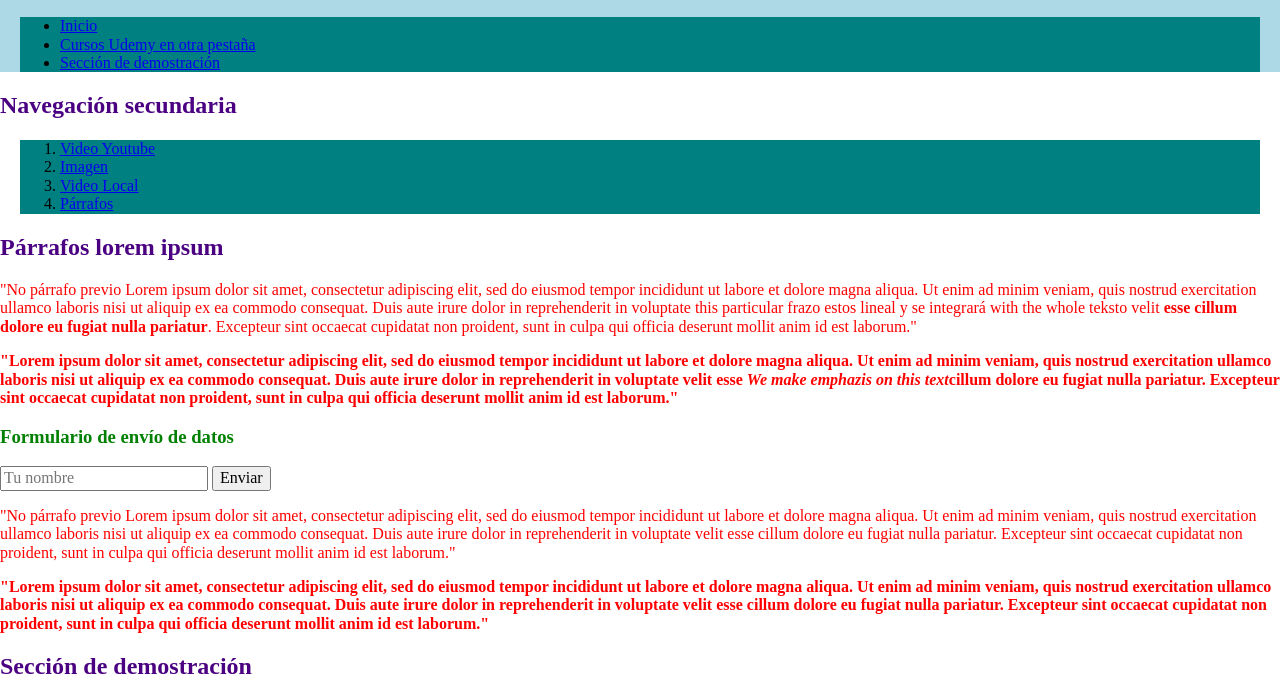
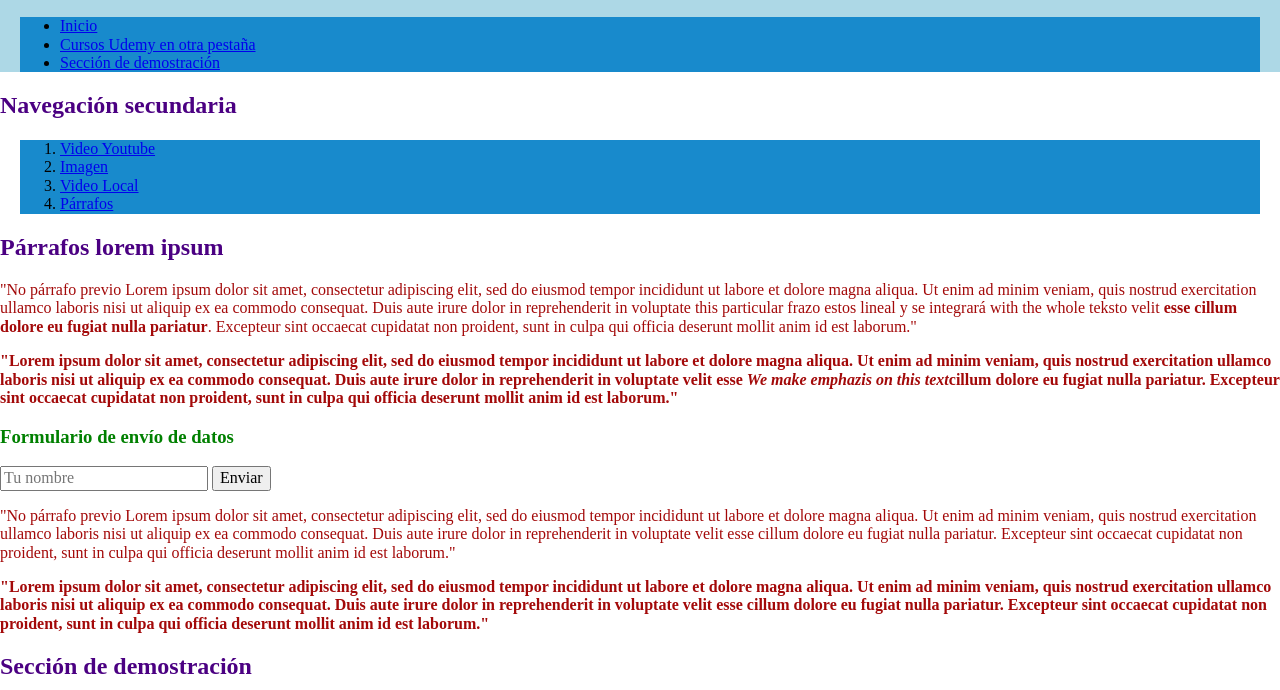
Before and after one commit to ugurdian/WebDesign, a plain HTML site: page index.html in a window 1280 px wide. Shown: the part 110-800 px from the top of the page. Drawn offline with Linux system fonts and the light colour scheme.

Commit message:
Prueba de visual studio code y color picker

```diff
--- a/styles/sintaxis.css
+++ b/styles/sintaxis.css
@@ -13,7 +13,7 @@ h2 {
 	color: indigo;
 }
 nav {
-	background: teal;
+	background: rgb(24, 138, 204);
 	margin: 20px;
 }
 h3 {
@@ -24,7 +24,7 @@ img, video {
 	width: 500px;
 }
 article p {
-	color: red;
+	color: rgb(163, 9, 9);
 }
 p#azul {
 	color: blue;
@@ -54,6 +54,6 @@ Selector de hermanos
 Todos los elementos que sean hermanos de otros, no importa dónde
 estén
 */
-p ~ p {
+/* p ~ p {
 
-}
+} */
```
